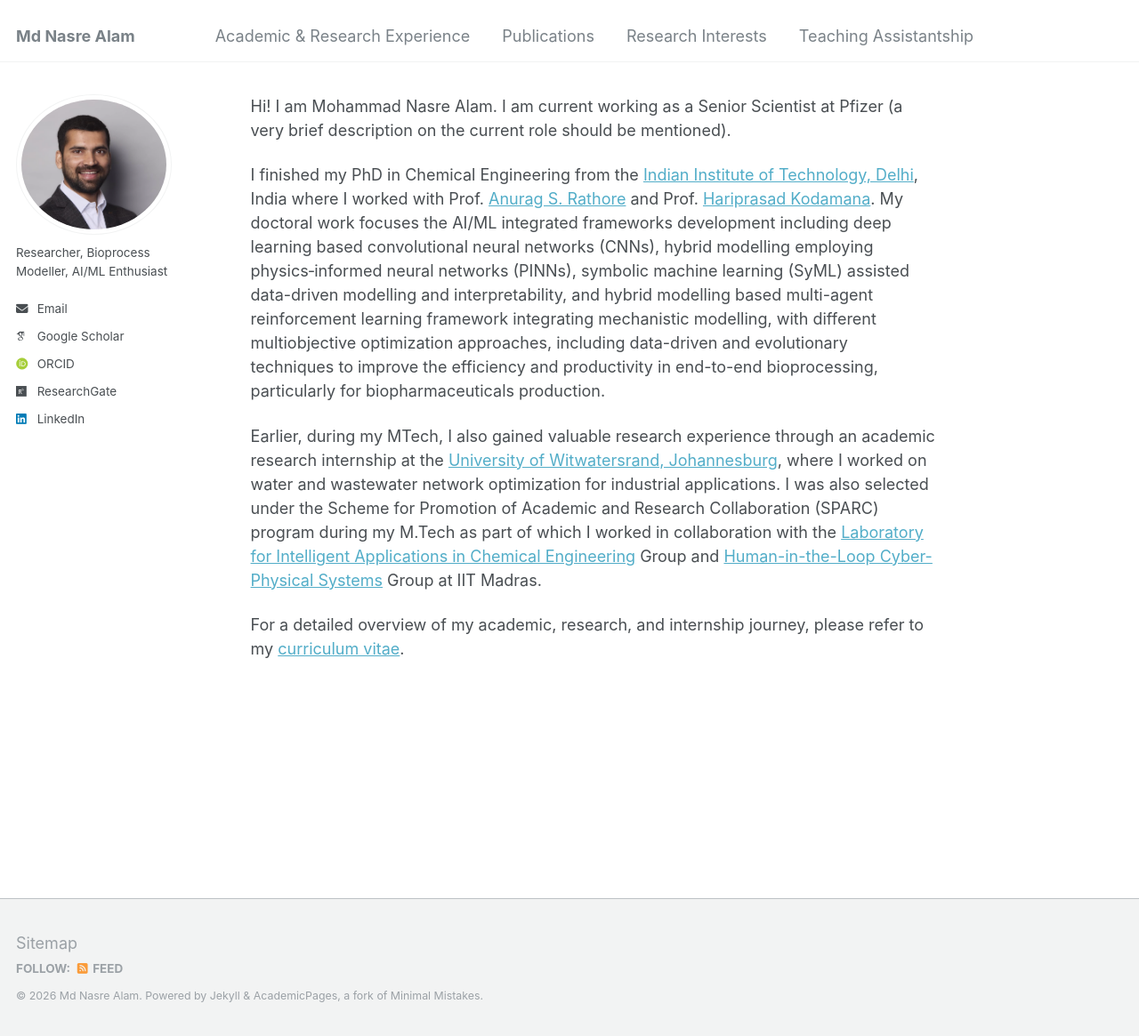
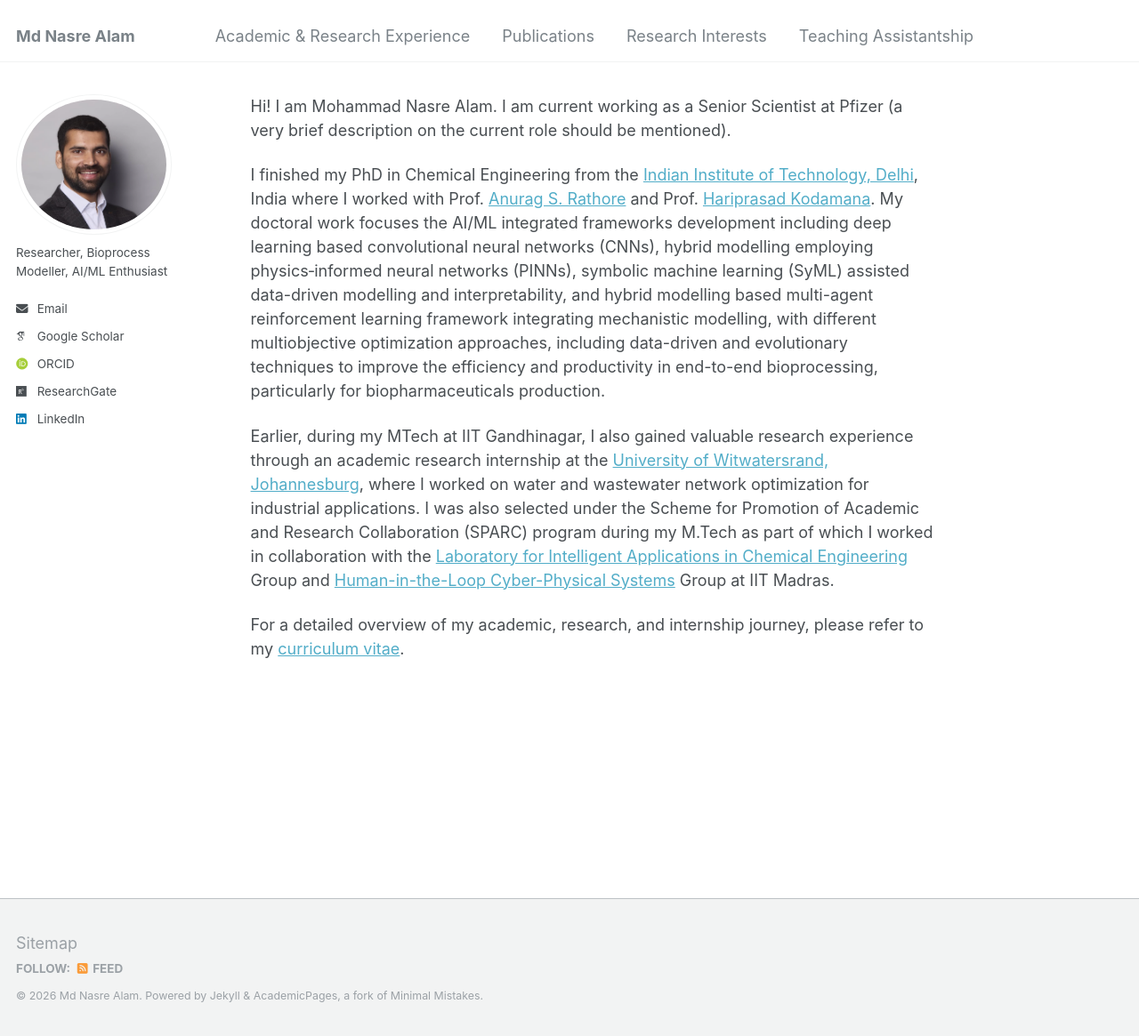
Before and after one commit to mdnasreiit/mdnasreiit.github.io, a Jekyll site: the page built from _pages/about.md, in a window 1280 px wide and 1165 px high. Shown: the whole window at 89% size. Built offline with Jekyll 4.4.1, drawn with Linux system fonts in a browser that asks for light colours; some web fonts are replaced.

Commit message:
Clarify MTech institution in about.md
Updated the educational background to specify IIT Gandhinagar for MTech.

```diff
--- a/_pages/about.md
+++ b/_pages/about.md
@@ -13,6 +13,6 @@ Hi! I am Mohammad Nasre Alam. I am current working as a Senior Scientist at Pfiz
 I finished my PhD in Chemical Engineering from the [Indian Institute of Technology, Delhi](https://home.iitd.ac.in/), India where I worked with Prof. [Anurag S. Rathore](https://www.biotechcmz.com/) and Prof. [Hariprasad Kodamana](https://web.iitd.ac.in/~kodamana/index.html). My doctoral work focuses the AI/ML integrated frameworks development including deep learning based convolutional neural networks (CNNs), hybrid modelling employing physics‐informed neural networks (PINNs), symbolic machine learning (SyML) assisted data-driven modelling and interpretability, and hybrid modelling based multi-agent reinforcement learning framework integrating mechanistic modelling, with different multiobjective optimization approaches, including data-driven and evolutionary techniques to improve the efficiency and productivity in end-to-end bioprocessing, particularly for biopharmaceuticals production.
 
 
-Earlier, during my MTech, I also gained valuable research experience through an academic research internship at the [University of Witwatersrand, Johannesburg](https://www.wits.ac.za/), where I worked on water and wastewater network optimization for industrial applications. I was also selected under the Scheme for Promotion of Academic and Research Collaboration (SPARC) program during my M.Tech as part of which I worked in collaboration with the [Laboratory for Intelligent Applications in Chemical Engineering](https://home.iitm.ac.in/raj/) Group and [Human-in-the-Loop Cyber-Physical Systems](https://home.iitm.ac.in/babji.srinivasan/index.html) Group at IIT Madras.
+Earlier, during my MTech at IIT Gandhinagar, I also gained valuable research experience through an academic research internship at the [University of Witwatersrand, Johannesburg](https://www.wits.ac.za/), where I worked on water and wastewater network optimization for industrial applications. I was also selected under the Scheme for Promotion of Academic and Research Collaboration (SPARC) program during my M.Tech as part of which I worked in collaboration with the [Laboratory for Intelligent Applications in Chemical Engineering](https://home.iitm.ac.in/raj/) Group and [Human-in-the-Loop Cyber-Physical Systems](https://home.iitm.ac.in/babji.srinivasan/index.html) Group at IIT Madras.
 
 For a detailed overview of my academic, research, and internship journey, please refer to my [curriculum vitae](https://drive.google.com/file/d/1409JjZOCiwoabOxOmhlOhtApqRy6TC9u/view?usp=drive_link).
```
